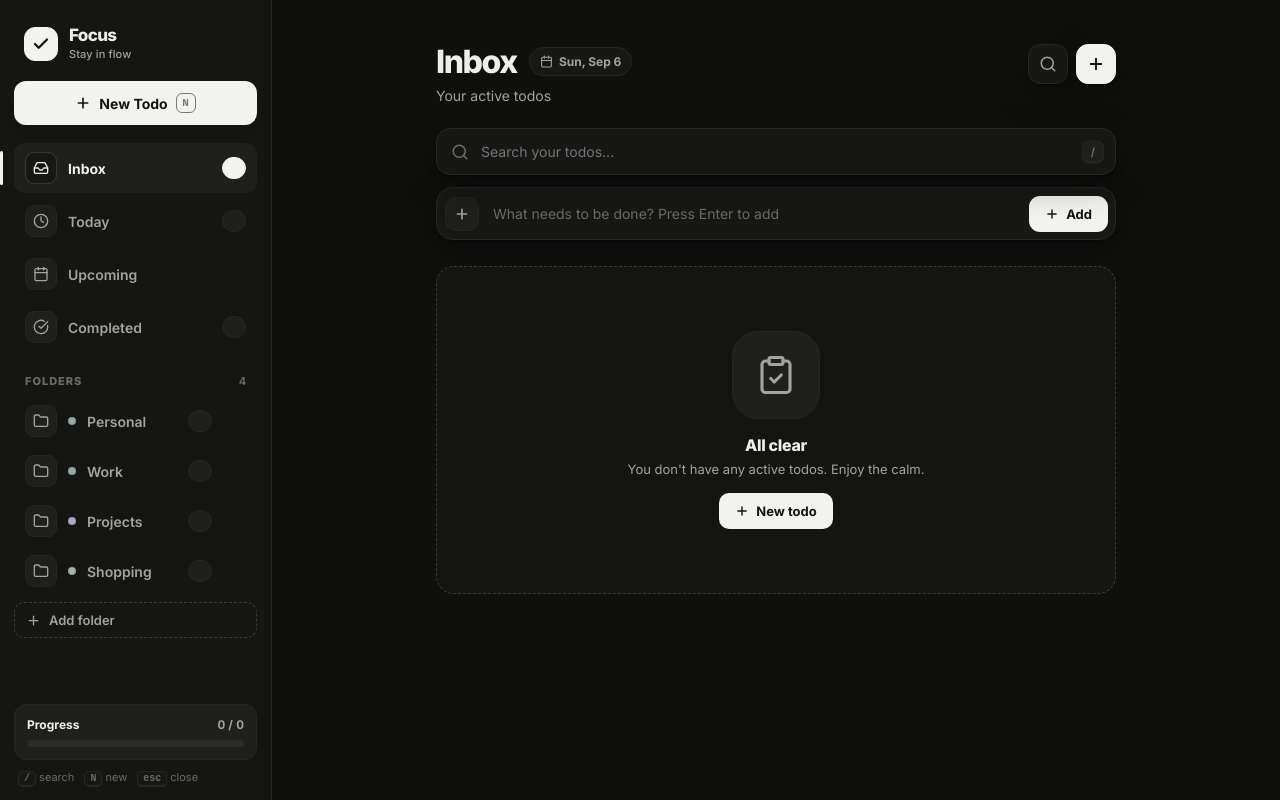
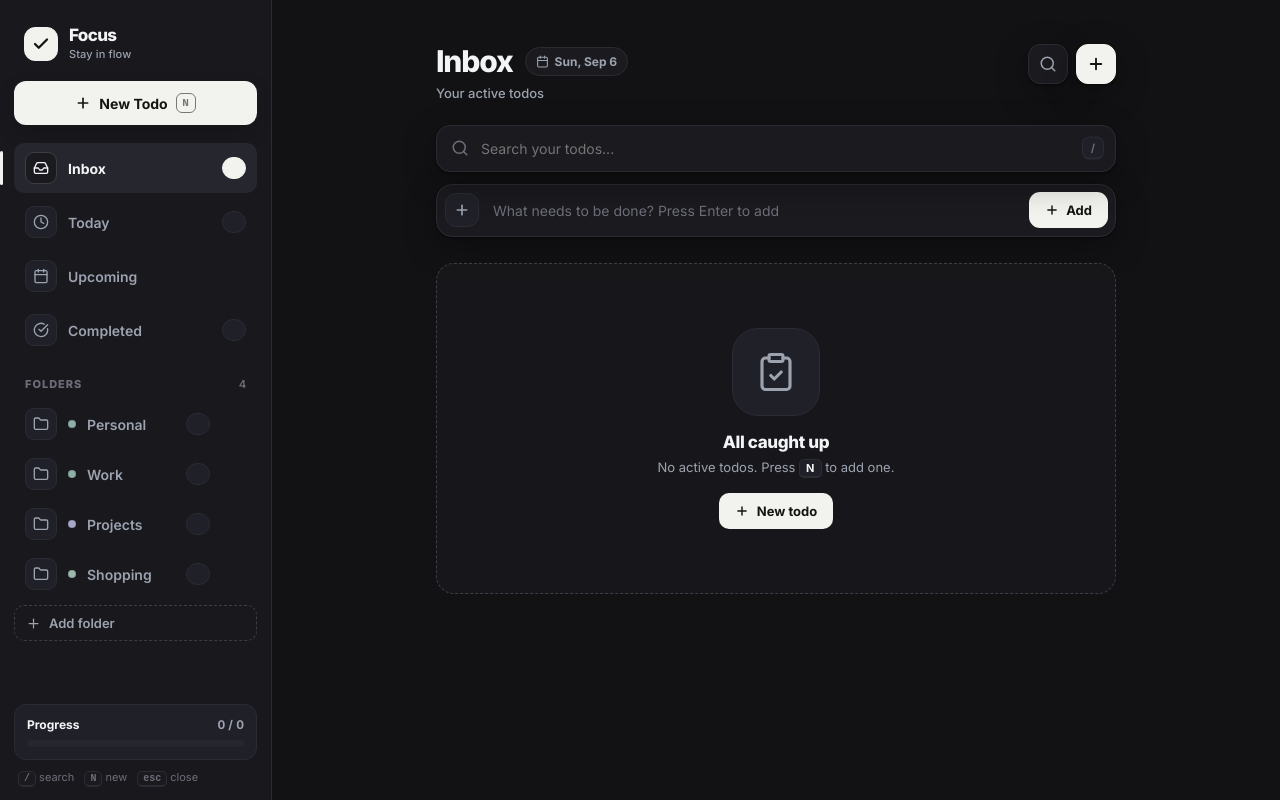
Before and after one commit to omkar142web/todos, a plain HTML site: page index.html in a window 1280 px wide. Drawn offline with Linux system fonts and the light colour scheme.

Commit message:
refine flat dark UI: palette layering, type scale, spacing

```diff
--- a/index.html
+++ b/index.html
@@ -12,15 +12,15 @@
 
     <style>
       :root {
-        --bg: #0f0f0e;
-        --surface: #171716;
-        --surface-2: #1f1f1e;
-        --surface-3: #2a2a28;
-        --border: #262624;
-        --border-strong: #3a3a37;
-        --text: #edede9;
-        --muted: #a3a39c;
-        --muted-2: #6b6b66;
+        --bg: #121214;
+        --surface: #1a1a1f;
+        --surface-2: #202028;
+        --surface-3: #26262e;
+        --border: #2b2b33;
+        --border-strong: #3d3d48;
+        --text: #f3f4f6;
+        --muted: #9ca3af;
+        --muted-2: #6e6e7a;
         --accent: #f2f2ee;
         --accent-hover: #ffffff;
         --on-accent: #141412;
@@ -30,7 +30,7 @@
         --success-bg: #14281b;
         --warning: #e8b93e;
         --warning-bg: #2a2410;
-        --ring: 0 0 0 3px rgba(255, 255, 255, 0.14);
+        --ring: 0 0 0 2px var(--bg), 0 0 0 4px var(--accent);
         --shadow: 0 1px 2px rgba(0, 0, 0, 0.4), 0 10px 34px rgba(0, 0, 0, 0.32);
         --shadow-lg: 0 24px 80px rgba(0, 0, 0, 0.55);
         --radius: 14px;
@@ -55,7 +55,7 @@
       button:focus-visible, input:focus-visible, textarea:focus-visible, select:focus-visible {
         outline: none;
         box-shadow: var(--ring);
-        border-color: var(--border-strong) !important;
+        border-color: var(--accent) !important;
       }
 
       svg { flex-shrink: 0; display: block; }
@@ -116,7 +116,7 @@
         line-height: 1;
       }
 
-      .nav { display: flex; flex-direction: column; gap: 3px; }
+      .nav { display: flex; flex-direction: column; gap: 4px; }
       .nav-item {
         width: 100%;
         display: flex; align-items: center; gap: 11px;
@@ -130,7 +130,7 @@
         position: relative;
       }
       .nav-item:hover { background: var(--surface-2); color: var(--text); }
-      .nav-item.active { background: var(--surface-2); color: var(--text); font-weight: 650; }
+      .nav-item.active { background: var(--surface-3); color: var(--text); font-weight: 650; }
       .nav-item.active::before {
         content: ""; position: absolute; left: -14px; top: 8px; bottom: 8px; width: 3px;
         border-radius: 99px; background: var(--accent);
@@ -178,7 +178,7 @@
       .folder-row .nav-item span:last-of-type { overflow: hidden; text-overflow: ellipsis; white-space: nowrap; }
       .folder-dot { width: 8px; height: 8px; border-radius: 99px; flex-shrink: 0; box-shadow: inset 0 0 0 1px rgba(0,0,0,.12); }
       .folder-delete {
-        width: 30px; height: 30px;
+        width: 32px; height: 32px;
         border: 0; border-radius: 8px;
         background: transparent; color: var(--muted-2);
         opacity: 0; display: grid; place-items: center;
@@ -222,7 +222,7 @@
 
       .topbar { display: flex; justify-content: space-between; align-items: flex-start; gap: 20px; margin-bottom: 24px; }
       .title-row { display: flex; align-items: center; gap: 12px; }
-      .page-title { margin: 0; font-size: 32px; line-height: 1.1; letter-spacing: -0.045em; font-weight: 800; }
+      .page-title { margin: 0; font-size: 30px; line-height: 1.15; letter-spacing: -0.04em; font-weight: 800; color: var(--text); }
       .date-pill {
         display: inline-flex; align-items: center; gap: 6px;
         font-size: 12px; font-weight: 650; color: var(--muted);
@@ -230,7 +230,7 @@
         padding: 6px 10px; border-radius: 99px; white-space: nowrap;
       }
       .date-pill svg { width: 13px; height: 13px; }
-      .page-subtitle { margin: 8px 0 0; color: var(--muted); font-size: 14px; }
+      .page-subtitle { margin: 6px 0 0; color: var(--muted); font-size: 13px; font-weight: 500; }
 
       .top-actions { display: flex; gap: 8px; }
       .icon-btn {
@@ -298,25 +298,25 @@
       .add-todo:hover { background: var(--accent-hover); transform: translateY(-1px); }
 
       /* Todo list */
-      .todo-list { display: flex; flex-direction: column; gap: 8px; }
+      .todo-list { display: flex; flex-direction: column; gap: 10px; }
       .todo {
         display: grid; grid-template-columns: 28px 1fr auto;
         gap: 12px; align-items: center;
-        padding: 14px 12px 14px 14px;
+        padding: 12px 16px;
         border: 1px solid var(--border);
         border-radius: 14px;
         background: var(--surface);
         box-shadow: 0 1px 2px rgba(0,0,0,.03);
-        transition: transform var(--transition), border var(--transition), box-shadow var(--transition), opacity var(--transition);
+        transition: transform var(--transition), border var(--transition), box-shadow var(--transition), opacity var(--transition), background var(--transition);
         animation: todoIn 220ms ease both;
       }
       @keyframes todoIn { from { opacity: 0; transform: translateY(6px); } to { opacity: 1; transform: none; } }
-      .todo:hover { border-color: var(--border-strong); box-shadow: var(--shadow); transform: translateY(-1px); }
-      .todo.completed { opacity: 0.62; }
-      .todo.completed:hover { transform: none; }
+      .todo:hover { border-color: var(--border-strong); background: var(--surface-2); box-shadow: var(--shadow); }
+      .todo.completed { opacity: 0.5; }
+      .todo.completed:hover { transform: none; background: var(--surface); }
 
       .checkbox {
-        width: 22px; height: 22px;
+        width: 24px; height: 24px;
         border: 1.5px solid var(--border-strong);
         border-radius: 50%;
         background: var(--surface);
@@ -331,15 +331,15 @@
       .todo.completed .checkbox svg { opacity: 1; transform: scale(1); }
 
       .todo-main { min-width: 0; }
-      .todo-title { border: 0; outline: 0; background: transparent; color: var(--text); padding: 0; width: 100%; font-size: 14.5px; font-weight: 550; letter-spacing: -0.01em; }
+      .todo-title { border: 0; outline: 0; background: transparent; color: #f3f4f6; padding: 0; width: 100%; font-size: 15px; font-weight: 600; letter-spacing: -0.01em; line-height: 1.4; }
       .todo-title:focus { box-shadow: 0 2px 0 var(--text); border-radius: 2px; }
-      .todo.completed .todo-title { text-decoration: line-through; color: var(--muted); }
-      .todo-description { margin-top: 4px; color: var(--muted); font-size: 12.5px; white-space: nowrap; overflow: hidden; text-overflow: ellipsis; }
+      .todo.completed .todo-title { text-decoration: line-through; color: var(--muted); font-weight: 500; }
+      .todo-description { margin-top: 4px; color: var(--muted); font-size: 13px; line-height: 1.45; white-space: nowrap; overflow: hidden; text-overflow: ellipsis; }
 
-      .todo-meta { display: flex; align-items: center; gap: 7px; flex-wrap: wrap; justify-content: flex-end; }
+      .todo-meta { display: flex; align-items: center; gap: 8px; flex-wrap: wrap; justify-content: flex-end; }
       .pill {
         display: inline-flex; align-items: center; gap: 5px;
-        font-size: 11px; font-weight: 700;
+        font-size: 11px; font-weight: 600;
         padding: 5px 9px; border-radius: 99px;
         border: 1px solid var(--border);
         background: var(--surface-2); color: var(--muted);
@@ -357,7 +357,7 @@
 
       .todo-actions { display: flex; gap: 2px; margin-left: 4px; }
       .todo-action {
-        width: 32px; height: 32px;
+        width: 34px; height: 34px;
         border: 0; border-radius: 9px;
         background: transparent; color: var(--muted-2);
         display: grid; place-items: center;
@@ -372,9 +372,10 @@
       .empty { text-align: center; padding: 64px 20px; color: var(--muted); border: 1px dashed var(--border-strong); border-radius: 18px; background: color-mix(in srgb, var(--surface) 70%, transparent); }
       .empty-art { width: 88px; height: 88px; margin: 0 auto 16px; display: grid; place-items: center; border-radius: 26px; background: var(--surface-2); border: 1px solid var(--border); color: var(--muted); }
       .empty-art svg { width: 42px; height: 42px; }
-      .empty-title { color: var(--text); font-weight: 750; margin-bottom: 6px; font-size: 16px; letter-spacing: -0.02em; }
-      .empty-text { font-size: 13px; }
-      .empty-cta { margin-top: 16px; display: inline-flex; align-items: center; gap: 7px; border: 0; border-radius: 10px; background: var(--accent); color: var(--on-accent); font-weight: 650; font-size: 13px; padding: 10px 16px; }
+      .empty-title { color: var(--text); font-weight: 750; margin-bottom: 6px; font-size: 17px; letter-spacing: -0.02em; }
+      .empty-text { font-size: 13px; line-height: 1.5; }
+      .empty-text kbd { border: 1px solid var(--border); border-bottom-width: 2px; border-radius: 5px; padding: 1px 6px; font-size: 11px; background: var(--surface-2); color: var(--text); font-weight: 700; font-family: inherit; }
+      .empty-cta { margin-top: 16px; display: inline-flex; align-items: center; gap: 8px; border: 0; border-radius: 10px; background: var(--accent); color: var(--on-accent); font-weight: 650; font-size: 13px; padding: 10px 16px; }
       .empty-cta svg { width: 14px; height: 14px; }
 
       /* Modal */
@@ -991,8 +992,8 @@
 
       function emptyState() {
         const messages = {
-          inbox: ["All clear", "You don't have any active todos. Enjoy the calm."],
-          today: ["Nothing due today", "Enjoy the rest of your day."],
+          inbox: ["All caught up", "No active todos. Press <kbd>N</kbd> to add one."],
+          today: ["Nothing due today", "Clear schedule. Press <kbd>N</kbd> to plan something."],
           upcoming: ["No upcoming todos", "Add a due date to plan ahead."],
           completed: [
             "Nothing completed yet",
@@ -1002,7 +1003,7 @@
 
         const msg = messages[currentView] || [
           "No todos here",
-          "Add a todo to get started.",
+          "Press <kbd>N</kbd> to add your first todo.",
         ];
 
         return `
```
